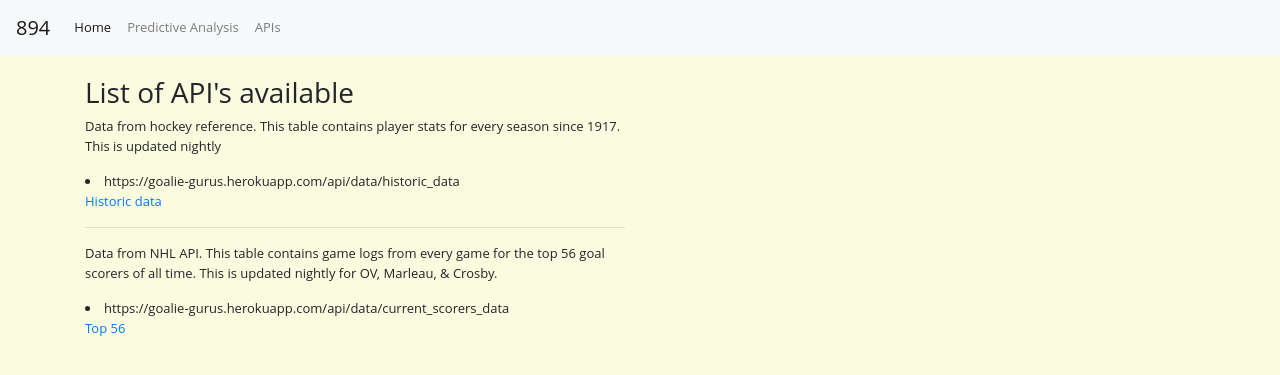
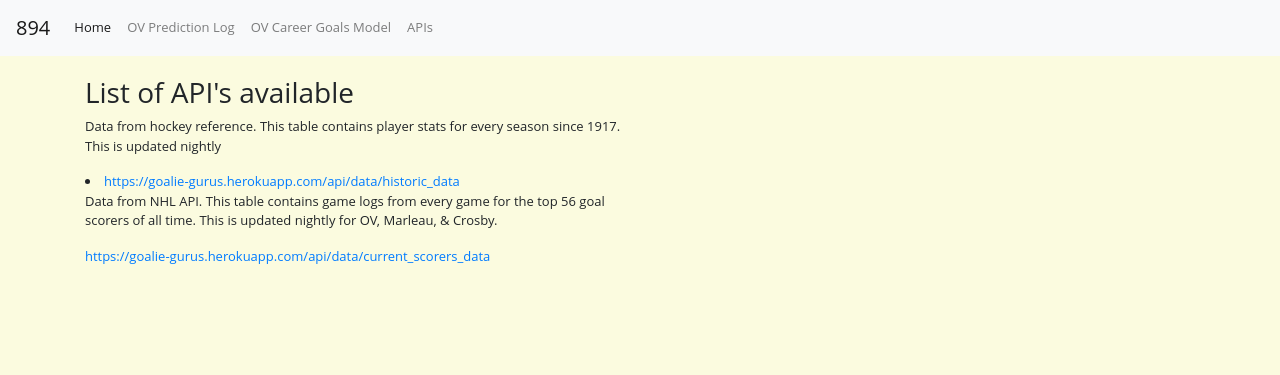
Before and after one commit to anblack14/Goalie_Gurus, a Flask app: page /api in a window 1280 px wide. Shown: the top 375 px of the page. Run offline with Flask 2, Linux system fonts and the light colour scheme; some libraries are stand-ins or nearby versions.

Commit message:
fixing links 13

```diff
--- a/goalie_gurus/app.py
+++ b/goalie_gurus/app.py
@@ -48,6 +48,11 @@ def api():
 @app.route('/predictions')
 def predictions():
     return render_template('predictions.html')
+
+# Set up your default route
+@app.route('/model')
+def predictions():
+    return render_template('model.html')
 
 @app.route('/api/data/current_scorers_data')
 def getcurrent_scorers_data():
--- a/goalie_gurus/templates/api.html
+++ b/goalie_gurus/templates/api.html
@@ -38,15 +38,18 @@
             <span class="navbar-toggler-icon"></span>
         </button>
         <div class="collapse navbar-collapse" id="navbarNav">
-            <ul class="navbar-nav">
+            <ul class="navbar-nav" style="list-style: none;">
                 <li class="nav-item active">
-                    <a class="nav-link" href="./index.html">Home <span class="sr-only">(current)</span></a>
+                    <a class="nav-link" href="/">Home <span class="sr-only">(current)</span></a>
                 </li>
                 <li class="nav-item">
-                    <a class="nav-link" href="./model.html">Predictive Analysis</a>
+                    <a class="nav-link" href="/predictions">OV Prediction Log</a>
                 </li>
                 <li class="nav-item">
-                    <a class="nav-link" href="#">APIs</a>
+                    <a class="nav-link" href="/model">OV Career Goals Model</a>
+                </li>
+                <li class="nav-item">
+                    <a class="nav-link" href="/api">APIs</a>
                 </li>
 
             </ul>
@@ -65,13 +68,11 @@
                 <p>Data from hockey reference. This table contains player stats for every season since 1917. This is
                     updated nightly
                 </p>
-                <li>https://goalie-gurus.herokuapp.com/api/data/historic_data</li>
-                <a href="https://goalie-gurus.herokuapp.com/api/data/historic_data">Historic data</a>
+                <li><a href="https://goalie-gurus.herokuapp.com/api/data/historic_data">https://goalie-gurus.herokuapp.com/api/data/historic_data</a></
                 <hr>
                 <p>Data from NHL API. This table contains game logs from every game for the top 56 goal scorers of all
                     time. This is updated nightly for OV, Marleau, & Crosby.</p>
-                <li>https://goalie-gurus.herokuapp.com/api/data/current_scorers_data</li>
-                <a href="https://goalie-gurus.herokuapp.com/api/data/current_scorers_data">Top 56</a>
+                <a href="https://goalie-gurus.herokuapp.com/api/data/current_scorers_data">https://goalie-gurus.herokuapp.com/api/data/current_scorers_data</a>
 
             </div>
             <div class="col">
--- a/goalie_gurus/templates/index.html
+++ b/goalie_gurus/templates/index.html
@@ -84,7 +84,7 @@
             <div class="col">
                 <iframe
                     src='https://www.nhl.com/video/embed/memories-gretzky-pots-802nd-goal/t-277350912/c-50562703?autostart=false'
-                    width='540' height='400'></iframe>
+                    width='540' height='300'></iframe>
 
 
             </div>
```
Also changed, not shown: goalie_gurus/templates/model.html (+6 -3 lines), goalie_gurus/templates/predictions.html (+6 -3 lines).
